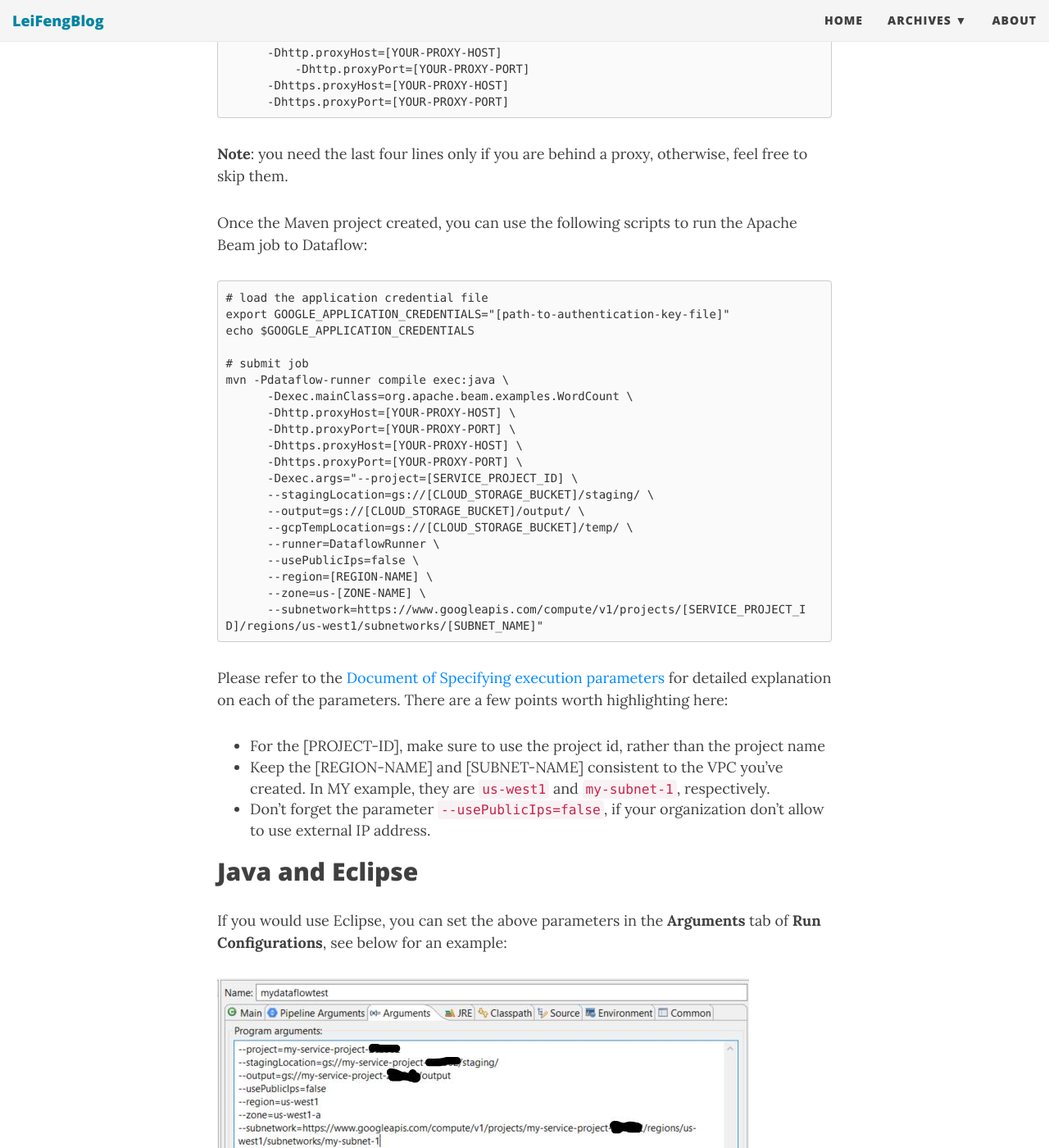
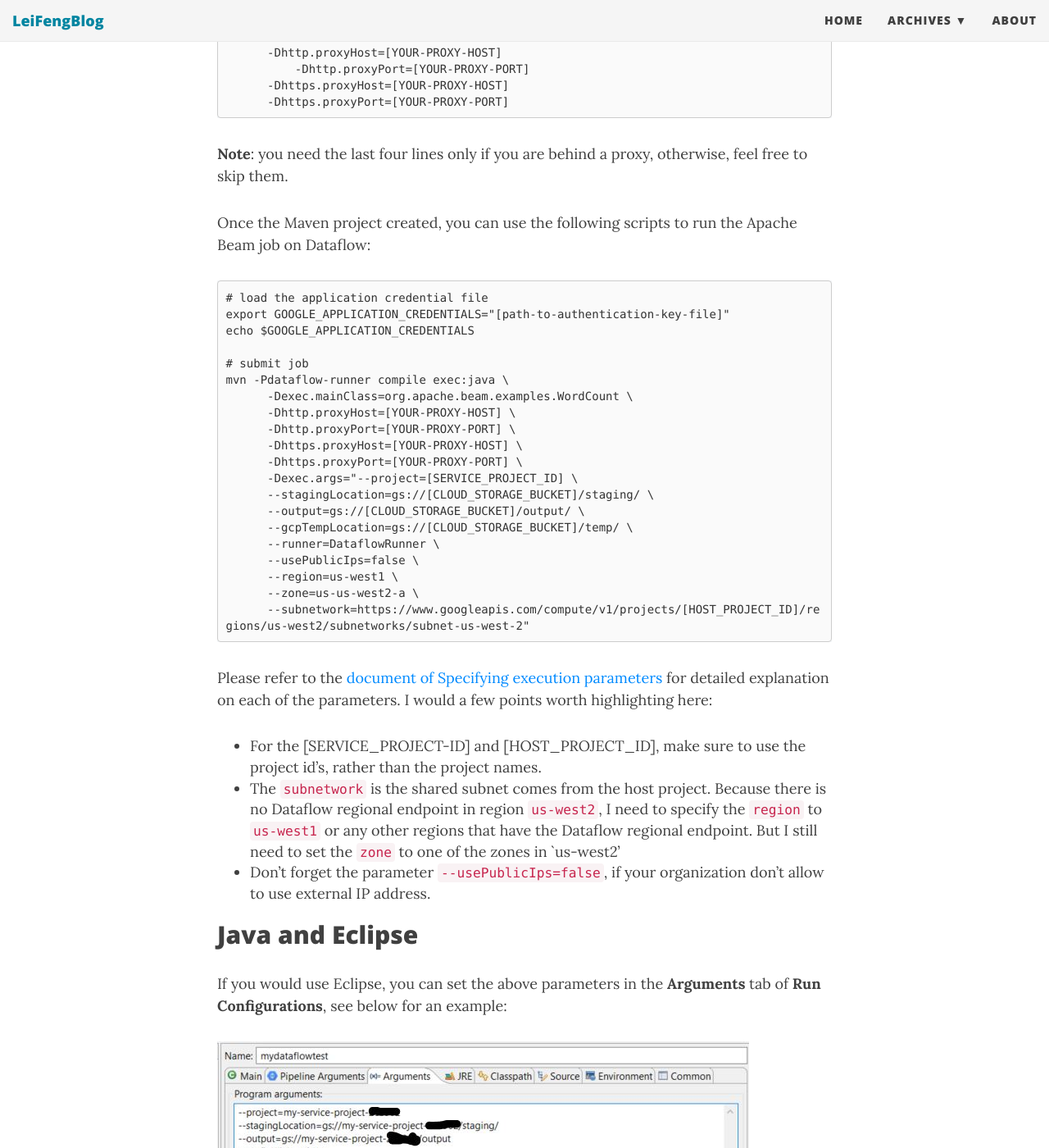
Before and after one commit to stonefl/stonefl.github.io, a Jekyll site: the page built from _posts/2020-01-15-run-dataflow-jobs-in-a-shared-vpc-on-gcp.md, in a window 1280 px wide and 1400 px high, scrolled down 5193 px. Shown: the whole window at 82% size. Built offline with Jekyll 4.4.1, drawn with Linux system fonts in a browser that asks for light colours; nearby versions of some CDN libraries; comment, search, counter and statistics services are not loaded.

Commit message:
Update 2020-01-15-run-dataflow-jobs-in-a-shared-vpc-on-gcp.md

````diff
--- a/_posts/2020-01-15-run-dataflow-jobs-in-a-shared-vpc-on-gcp.md
+++ b/_posts/2020-01-15-run-dataflow-jobs-in-a-shared-vpc-on-gcp.md
@@ -120,7 +120,7 @@ $ mvn archetype:generate \
 **Note**: you need the last four lines only if you are behind a proxy, otherwise, feel free to skip them.
 
 
-Once the Maven project created, you can use the following scripts to run the Apache Beam job to Dataflow:
+Once the Maven project created, you can use the following scripts to run the Apache Beam job on Dataflow:
 
 ```
 # load the application credential file
@@ -140,15 +140,15 @@ mvn -Pdataflow-runner compile exec:java \
       --gcpTempLocation=gs://[CLOUD_STORAGE_BUCKET]/temp/ \
       --runner=DataflowRunner \
       --usePublicIps=false \
-      --region=[REGION-NAME] \
-      --zone=us-[ZONE-NAME] \
-      --subnetwork=https://www.googleapis.com/compute/v1/projects/[SERVICE_PROJECT_ID]/regions/us-west1/subnetworks/[SUBNET_NAME]"
+      --region=us-west1 \
+      --zone=us-us-west2-a \
+      --subnetwork=https://www.googleapis.com/compute/v1/projects/[HOST_PROJECT_ID]/regions/us-west2/subnetworks/subnet-us-west-2"
 ```
 
-Please refer to the [Document of Specifying execution parameters](https://cloud.google.com/dataflow/docs/guides/specifying-exec-params) for detailed explanation on each of the parameters. There are a few points worth highlighting here:
+Please refer to the [document of Specifying execution parameters](https://cloud.google.com/dataflow/docs/guides/specifying-exec-params) for detailed explanation on each of the parameters. I would a few points worth highlighting here:
 
-- For the [PROJECT-ID], make sure to use the project id, rather than the project name
-- Keep the [REGION-NAME] and [SUBNET-NAME] consistent to the VPC you’ve created. In MY example, they are `us-west1` and `my-subnet-1`, respectively.
+- For the [SERVICE_PROJECT-ID] and [HOST_PROJECT_ID], make sure to use the project id's, rather than the project names.
+- The `subnetwork` is the shared subnet comes from the host project. Because there is no Dataflow regional endpoint in region `us-west2`, I need to specify the `region` to `us-west1` or any other regions that have the Dataflow regional endpoint. But I still need to set the `zone` to one of the zones in `us-west2'
 - Don’t forget the parameter `--usePublicIps=false`, if your organization don't allow to use external IP address.
 
 ## Java and Eclipse
````
